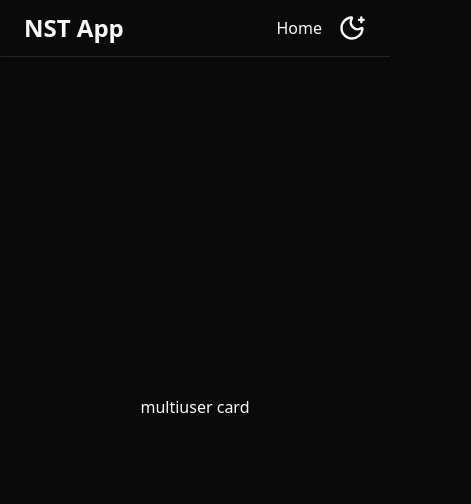
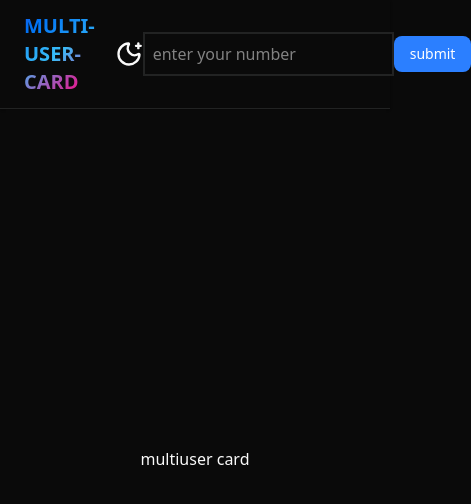
Before and after one commit to manasisadhu/multiuser-profile-generator, a Next.js app: page / in a window 390 px wide. Shown: the top 504 px of the page, 471 px wide, since content can reach past the window. Built offline with nearby package versions, Linux system fonts and the light colour scheme.

Commit message:
nav sec half done

```diff
--- /dev/null
+++ b/src/components/Fetchelements/Getinput.tsx
@@ -0,0 +1,20 @@
+import { Button } from "../shadcnui/button";
+
+const Getinput = () => {
+	return (
+		<>
+			<input
+				type="text"
+				placeholder="enter your number"
+				className="border-2 p-2"
+			/>
+			<Button
+				type="submit"
+				className="bg-blue-500 text-white hover:cursor-pointer hover:bg-blue-600">
+				submit
+			</Button>
+		</>
+	);
+};
+
+export default Getinput;
--- a/src/components/Header/Header.tsx
+++ b/src/components/Header/Header.tsx
@@ -1,5 +1,7 @@
 import Link from "next/link";
 import ThemeToggleButton from "../customui/ThemeToggleButton";
+import Getinput from "../Fetchelements/Getinput";
+import { AuroraText } from "../magicui/aurora-text";
 
 const Header = () => {
 	return (
@@ -7,17 +9,20 @@ const Header = () => {
 			className="border-b shadow"
 			aria-label="app-header">
 			<div className="container mx-auto flex items-center justify-between px-6 py-3">
+				<div className="flex items-center justify-center gap-5">
 					<Link href={"/"}>
 						<h1
-            className="text-2xl font-semibold"
+							className="text-xl font-semibold md:text-2xl"
 							aria-label="App Name">
-            NST App
+							<AuroraText>MULTI-USER-CARD</AuroraText>
 						</h1>
 					</Link>
-
-        <nav className="flex items-center gap-4">
-          <Link href={"/"}>Home</Link>
-
+					<div className="md:hidden">
+						<ThemeToggleButton />
+					</div>
+				</div>
+				<Getinput />
+				<nav className="hidden items-center gap-4 md:flex">
 					<ThemeToggleButton />
 				</nav>
 			</div>
--- /dev/null
+++ b/src/components/shadcnui/button.tsx
@@ -0,0 +1,59 @@
+import * as React from "react"
+import { Slot } from "@radix-ui/react-slot"
+import { cva, type VariantProps } from "class-variance-authority"
+
+import { cn } from "@/lib/utils"
+
+const buttonVariants = cva(
+  "inline-flex items-center justify-center gap-2 whitespace-nowrap rounded-md text-sm font-medium transition-all disabled:pointer-events-none disabled:opacity-50 [&_svg]:pointer-events-none [&_svg:not([class*='size-'])]:size-4 shrink-0 [&_svg]:shrink-0 outline-none focus-visible:border-ring focus-visible:ring-ring/50 focus-visible:ring-[3px] aria-invalid:ring-destructive/20 dark:aria-invalid:ring-destructive/40 aria-invalid:border-destructive",
+  {
+    variants: {
+      variant: {
+        default:
+          "bg-primary text-primary-foreground shadow-xs hover:bg-primary/90",
+        destructive:
+          "bg-destructive text-white shadow-xs hover:bg-destructive/90 focus-visible:ring-destructive/20 dark:focus-visible:ring-destructive/40 dark:bg-destructive/60",
+        outline:
+          "border bg-background shadow-xs hover:bg-accent hover:text-accent-foreground dark:bg-input/30 dark:border-input dark:hover:bg-input/50",
+        secondary:
+          "bg-secondary text-secondary-foreground shadow-xs hover:bg-secondary/80",
+        ghost:
+          "hover:bg-accent hover:text-accent-foreground dark:hover:bg-accent/50",
+        link: "text-primary underline-offset-4 hover:underline",
+      },
+      size: {
+        default: "h-9 px-4 py-2 has-[>svg]:px-3",
+        sm: "h-8 rounded-md gap-1.5 px-3 has-[>svg]:px-2.5",
+        lg: "h-10 rounded-md px-6 has-[>svg]:px-4",
+        icon: "size-9",
+      },
+    },
+    defaultVariants: {
+      variant: "default",
+      size: "default",
+    },
+  }
+)
+
+function Button({
+  className,
+  variant,
+  size,
+  asChild = false,
+  ...props
+}: React.ComponentProps<"button"> &
+  VariantProps<typeof buttonVariants> & {
+    asChild?: boolean
+  }) {
+  const Comp = asChild ? Slot : "button"
+
+  return (
+    <Comp
+      data-slot="button"
+      className={cn(buttonVariants({ variant, size, className }))}
+      {...props}
+    />
+  )
+}
+
+export { Button, buttonVariants }
--- /dev/null
+++ b/src/components/shadcnui/form.tsx
@@ -0,0 +1,167 @@
+"use client"
+
+import * as React from "react"
+import * as LabelPrimitive from "@radix-ui/react-label"
+import { Slot } from "@radix-ui/react-slot"
+import {
+  Controller,
+  FormProvider,
+  useFormContext,
+  useFormState,
+  type ControllerProps,
+  type FieldPath,
+  type FieldValues,
+} from "react-hook-form"
+
+import { cn } from "@/lib/utils"
+import { Label } from "@/components/shadcnui/label"
+
+const Form = FormProvider
+
+type FormFieldContextValue<
+  TFieldValues extends FieldValues = FieldValues,
+  TName extends FieldPath<TFieldValues> = FieldPath<TFieldValues>,
+> = {
+  name: TName
+}
+
+const FormFieldContext = React.createContext<FormFieldContextValue>(
+  {} as FormFieldContextValue
+)
+
+const FormField = <
+  TFieldValues extends FieldValues = FieldValues,
+  TName extends FieldPath<TFieldValues> = FieldPath<TFieldValues>,
+>({
+  ...props
+}: ControllerProps<TFieldValues, TName>) => {
+  return (
+    <FormFieldContext.Provider value={{ name: props.name }}>
+      <Controller {...props} />
+    </FormFieldContext.Provider>
+  )
+}
+
+const useFormField = () => {
+  const fieldContext = React.useContext(FormFieldContext)
+  const itemContext = React.useContext(FormItemContext)
+  const { getFieldState } = useFormContext()
+  const formState = useFormState({ name: fieldContext.name })
+  const fieldState = getFieldState(fieldContext.name, formState)
+
+  if (!fieldContext) {
+    throw new Error("useFormField should be used within <FormField>")
+  }
+
+  const { id } = itemContext
+
+  return {
+    id,
+    name: fieldContext.name,
+    formItemId: `${id}-form-item`,
+    formDescriptionId: `${id}-form-item-description`,
+    formMessageId: `${id}-form-item-message`,
+    ...fieldState,
+  }
+}
+
+type FormItemContextValue = {
+  id: string
+}
+
+const FormItemContext = React.createContext<FormItemContextValue>(
+  {} as FormItemContextValue
+)
+
+function FormItem({ className, ...props }: React.ComponentProps<"div">) {
+  const id = React.useId()
+
+  return (
+    <FormItemContext.Provider value={{ id }}>
+      <div
+        data-slot="form-item"
+        className={cn("grid gap-2", className)}
+        {...props}
+      />
+    </FormItemContext.Provider>
+  )
+}
+
+function FormLabel({
+  className,
+  ...props
+}: React.ComponentProps<typeof LabelPrimitive.Root>) {
+  const { error, formItemId } = useFormField()
+
+  return (
+    <Label
+      data-slot="form-label"
+      data-error={!!error}
+      className={cn("data-[error=true]:text-destructive", className)}
+      htmlFor={formItemId}
+      {...props}
+    />
+  )
+}
+
+function FormControl({ ...props }: React.ComponentProps<typeof Slot>) {
+  const { error, formItemId, formDescriptionId, formMessageId } = useFormField()
+
+  return (
+    <Slot
+      data-slot="form-control"
+      id={formItemId}
+      aria-describedby={
+        !error
+          ? `${formDescriptionId}`
+          : `${formDescriptionId} ${formMessageId}`
+      }
+      aria-invalid={!!error}
+      {...props}
+    />
+  )
+}
+
+function FormDescription({ className, ...props }: React.ComponentProps<"p">) {
+  const { formDescriptionId } = useFormField()
+
+  return (
+    <p
+      data-slot="form-description"
+      id={formDescriptionId}
+      className={cn("text-muted-foreground text-sm", className)}
+      {...props}
+    />
+  )
+}
+
+function FormMessage({ className, ...props }: React.ComponentProps<"p">) {
+  const { error, formMessageId } = useFormField()
+  const body = error ? String(error?.message ?? "") : props.children
+
+  if (!body) {
+    return null
+  }
+
+  return (
+    <p
+      data-slot="form-message"
+      id={formMessageId}
+      className={cn("text-destructive text-sm", className)}
+      {...props}
+    >
+      {body}
+    </p>
+  )
+}
+
+export {
+  useFormField,
+  Form,
+  FormItem,
+  FormLabel,
+  FormControl,
+  FormDescription,
+  FormMessage,
+  FormField,
+}
--- /dev/null
+++ b/src/components/shadcnui/label.tsx
@@ -0,0 +1,24 @@
+"use client"
+
+import * as React from "react"
+import * as LabelPrimitive from "@radix-ui/react-label"
+
+import { cn } from "@/lib/utils"
+
+function Label({
+  className,
+  ...props
+}: React.ComponentProps<typeof LabelPrimitive.Root>) {
+  return (
+    <LabelPrimitive.Root
+      data-slot="label"
+      className={cn(
+        "flex items-center gap-2 text-sm leading-none font-medium select-none group-data-[disabled=true]:pointer-events-none group-data-[disabled=true]:opacity-50 peer-disabled:cursor-not-allowed peer-disabled:opacity-50",
+        className
+      )}
+      {...props}
+    />
+  )
+}
+
+export { Label }
```
Also changed, not shown: package.json (+6 -2 lines). Lines whose indentation alone changed are shown as unchanged.
